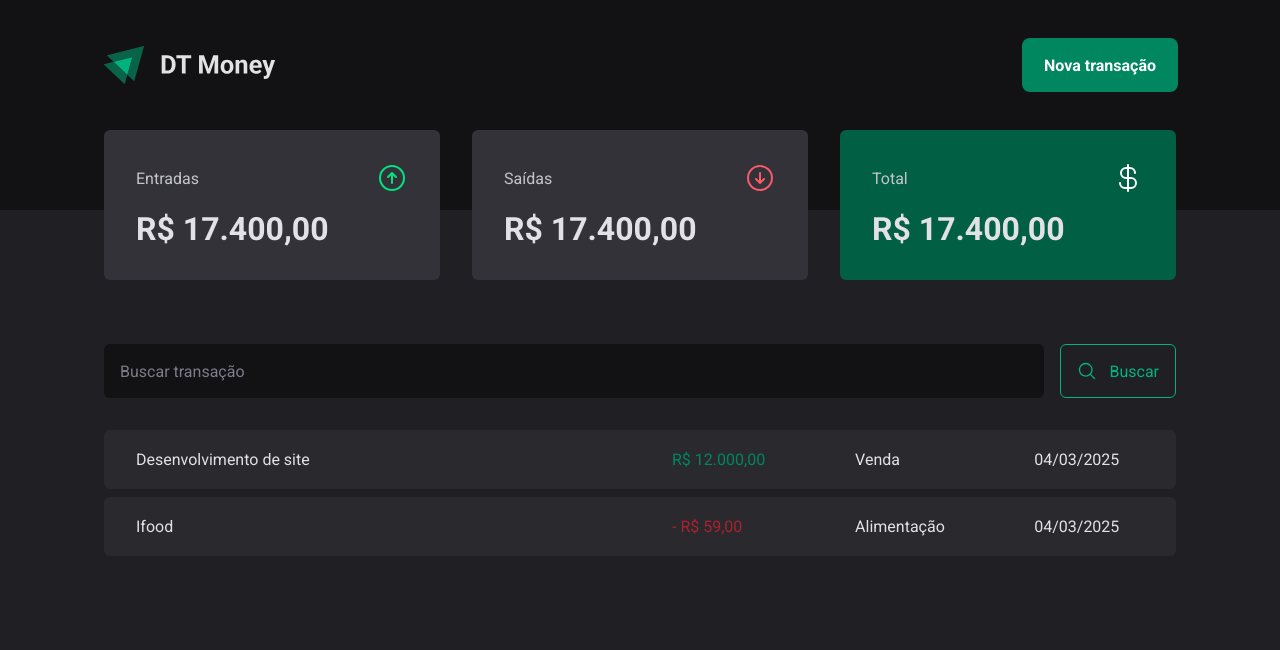
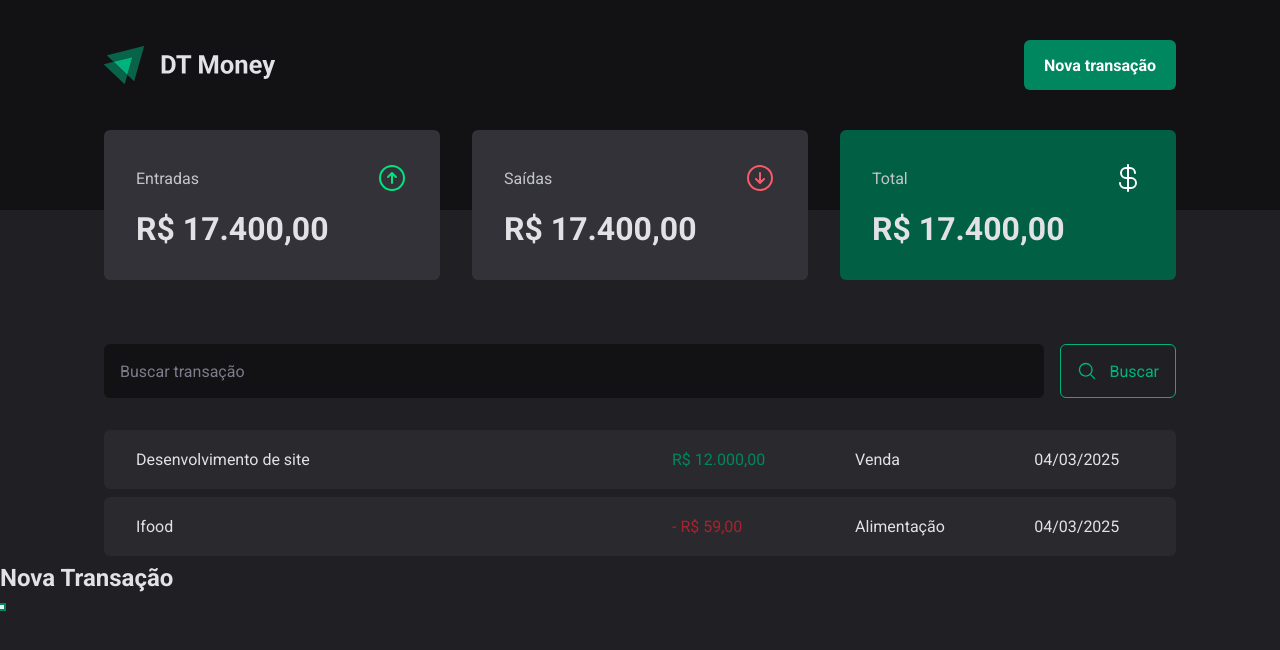
Before and after one commit to gabrielamenezes/dt-money, a React (Vite) app: page / in a window 1280 px wide. Both pictures are taken after a click on the button "Nova transação". Shown: the top 650 px of the page. Built offline with nearby package versions, Linux system fonts and the light colour scheme.

Commit message:
feat: integrate Radix UI dialog for new transaction button in header

```diff
--- a/package.json
+++ b/package.json
@@ -11,6 +11,7 @@
   },
   "dependencies": {
     "@phosphor-icons/react": "^2.1.7",
+    "@radix-ui/react-dialog": "^1.1.6",
     "react": "^18.3.1",
     "react-dom": "^18.3.1",
     "styled-components": "^6.1.15"
--- a/src/components/Header/index.tsx
+++ b/src/components/Header/index.tsx
@@ -1,12 +1,25 @@
 import { HeaderContainer, HeaderContent, NewTransactionButton } from "./style";
 import logoImg from "../../assets/logo.svg";
+import * as Dialog from "@radix-ui/react-dialog";
 export const Header = () => {
   return (
     <div>
       <HeaderContainer>
         <HeaderContent>
           <img src={logoImg} alt="" />
-          <NewTransactionButton>Nova transação</NewTransactionButton>
+          <Dialog.Root>
+            <Dialog.Trigger asChild>
+              <NewTransactionButton>Nova transação</NewTransactionButton>
+            </Dialog.Trigger>
+
+            <Dialog.Portal>
+              <Dialog.Overlay className="overlay" />
+              <Dialog.Content className="content">
+                <Dialog.Title>Nova Transação</Dialog.Title>
+                <Dialog.Close />
+              </Dialog.Content>
+            </Dialog.Portal>
+          </Dialog.Root>
         </HeaderContent>
       </HeaderContainer>
     </div>
--- a/src/components/Header/style.ts
+++ b/src/components/Header/style.ts
@@ -1,5 +1,4 @@
 import styled from "styled-components";
-
 export const HeaderContainer = styled.header`
   background-color: ${(props) => props.theme["gray-900"]};
   padding: 2.5rem 0 7.5rem;
```
Also changed, not shown: 1 other file (tests, documents, lock files or other folders).
